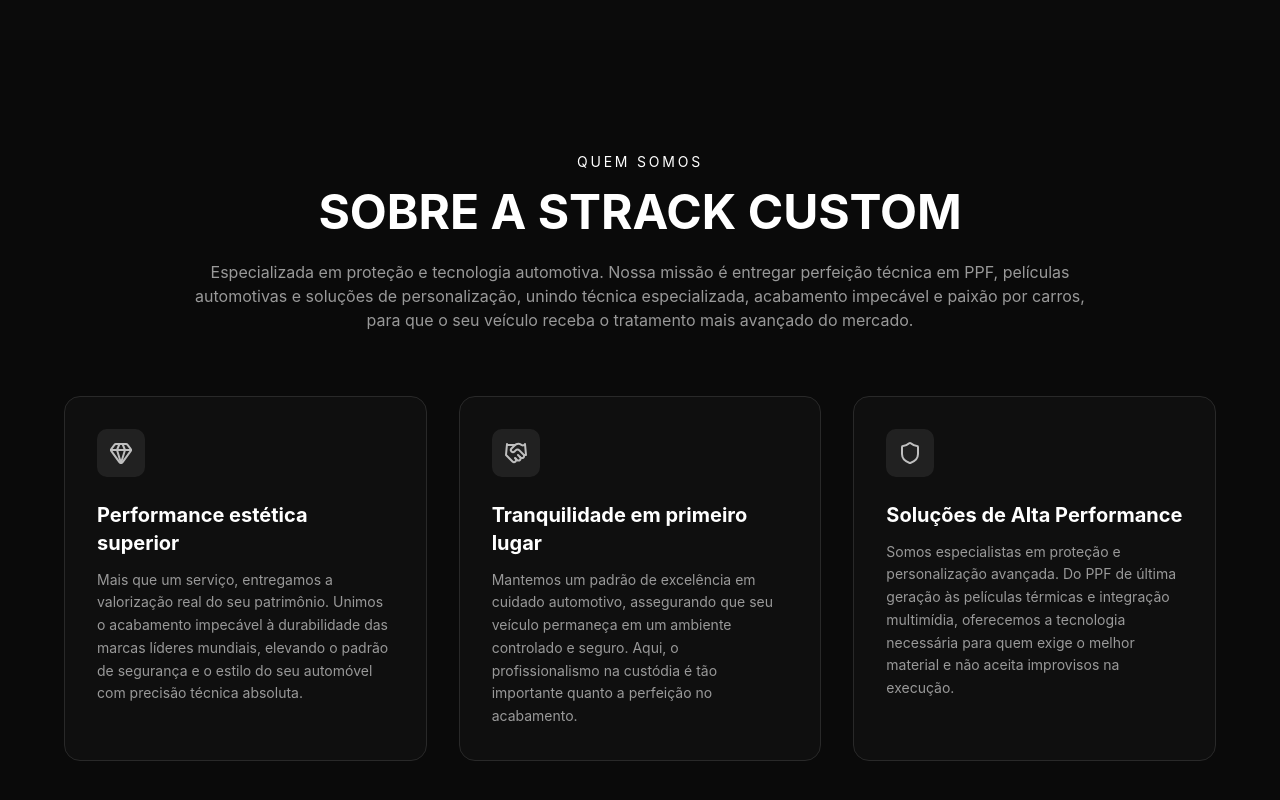
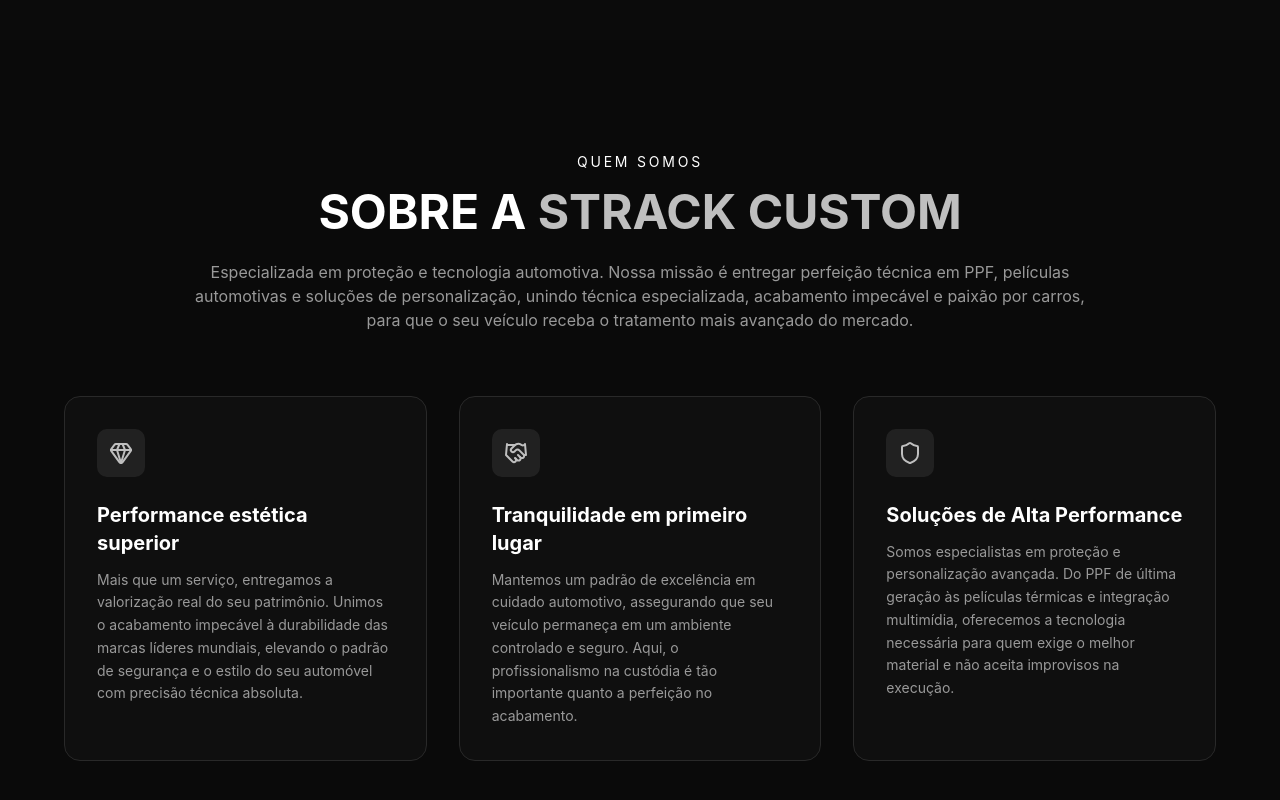
Before and after one commit to strackcustom/site-2026-cf, a React (Vite) app: page / in a window 1280 px wide. Shown: the part 2092-2892 px from the top of the page. Built offline with nearby package versions, Linux system fonts and the light colour scheme.

Commit message:
Update AboutSection.tsx

```diff
--- a/src/sections/AboutSection.tsx
+++ b/src/sections/AboutSection.tsx
@@ -20,7 +20,7 @@
                         QUEM SOMOS
                     </p>
                     <h2 className="text-2xl sm:text-3xl md:text-4xl lg:text-5xl font-bold mb-6">
-                        SOBRE A <span className="text-white">STRACK CUSTOM</span>
+                        SOBRE A <span className="text-accent">STRACK CUSTOM</span>
                     </h2>
                     <p className="text-sm sm:text-base text-muted-foreground leading-relaxed">
                         Especializada em proteção e tecnologia automotiva. Nossa missão é entregar perfeição técnica em PPF, películas automotivas e soluções de personalização, unindo técnica especializada, acabamento impecável e paixão por carros, para que o seu veículo receba o tratamento mais avançado do mercado.
@@ -28,7 +28,7 @@
                 </motion.div>
 
                 <div className="grid grid-cols-1 md:grid-cols-3 gap-8 max-w-6xl mx-auto">
-                    {/* Card 1: Foco Técnico */}
+                    {/* Card 1: Valorização */}
                     <motion.div
                         initial={{ opacity: 0, y: 30 }}
                         whileInView={{ opacity: 1, y: 0 }}
@@ -45,7 +45,7 @@
                         </p>
                     </motion.div>
 
-                    {/* Card 2: Perfil do Cliente */}
+                    {/* Card 2: Confiança */}
                     <motion.div
                         initial={{ opacity: 0, y: 30 }}
                         whileInView={{ opacity: 1, y: 0 }}
@@ -62,7 +62,7 @@
                         </p>
                     </motion.div>
 
-                    {/* Card 3: Especialidades */}
+                    {/* Card 3: Soluções */}
                     <motion.div
                         initial={{ opacity: 0, y: 30 }}
                         whileInView={{ opacity: 1, y: 0 }}
```
